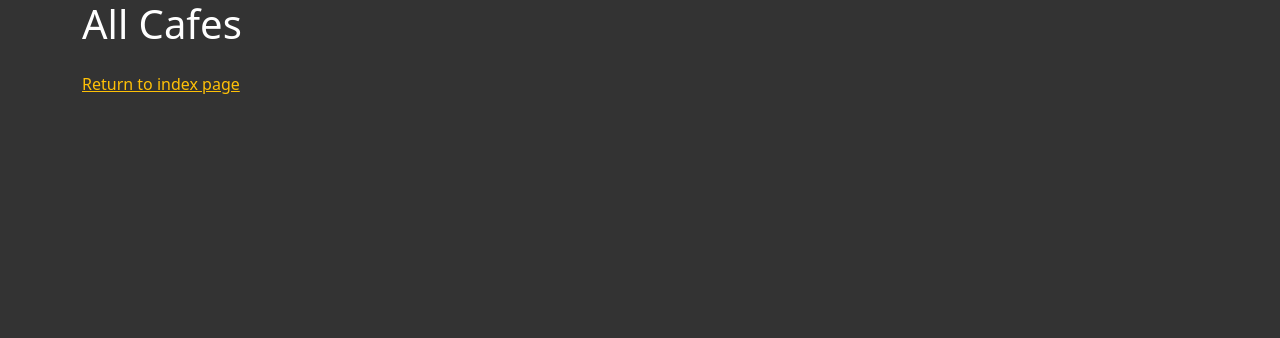
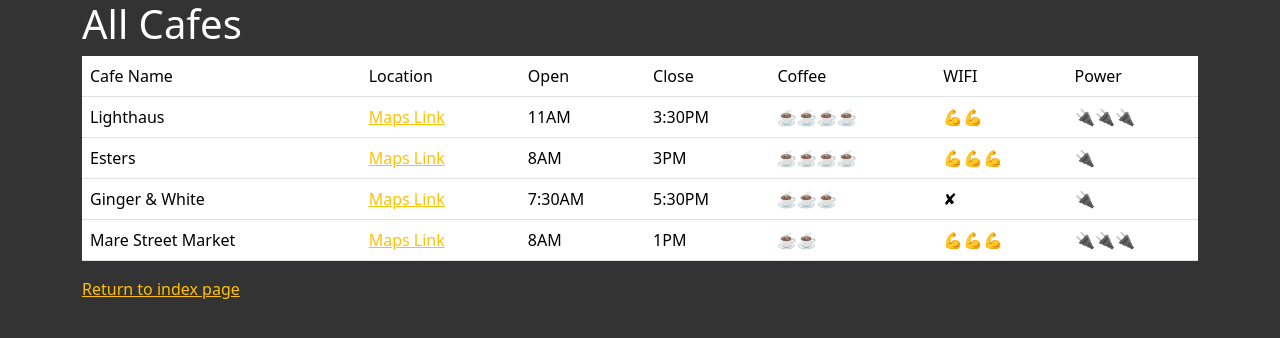
Before and after one commit to donsiedler/coffee-and-wifi, a Flask app: page /cafes in a window 1280 px wide. Shown: the top 338 px of the page. Run offline with Flask 3, Linux system fonts and the light colour scheme; some libraries are stand-ins or nearby versions.

Commit message:
Show all cafes in a table

```diff
--- a/templates/cafes.html
+++ b/templates/cafes.html
@@ -14,6 +14,29 @@
           <!-- This is where you will write the code to render a Bootstrap
           Table that contains all the information from the
           cafe-data.csv file. -->
+        <tr>
+            <td>Cafe Name</td>
+            <td>Location</td>
+            <td>Open</td>
+            <td>Close</td>
+            <td>Coffee</td>
+            <td>WIFI</td>
+            <td>Power</td>
+        </tr>
+
+          {% for cafe in cafes[1:] %}
+              <tr>
+                <td>{{ cafe.0 }}</td>
+                <td>
+                    <a href="{{ cafe.1 }}">Maps Link</a>
+                </td>
+                <td>{{ cafe.2 }}</td>
+                <td>{{ cafe.3 }}</td>
+                <td>{{ cafe.4 }}</td>
+                <td>{{ cafe.5 }}</td>
+                <td>{{ cafe.6 }}</td>
+              </tr>
+          {% endfor %}
   	  </table>
 
       <p><a href="#">Return to index page</a></p>
```
